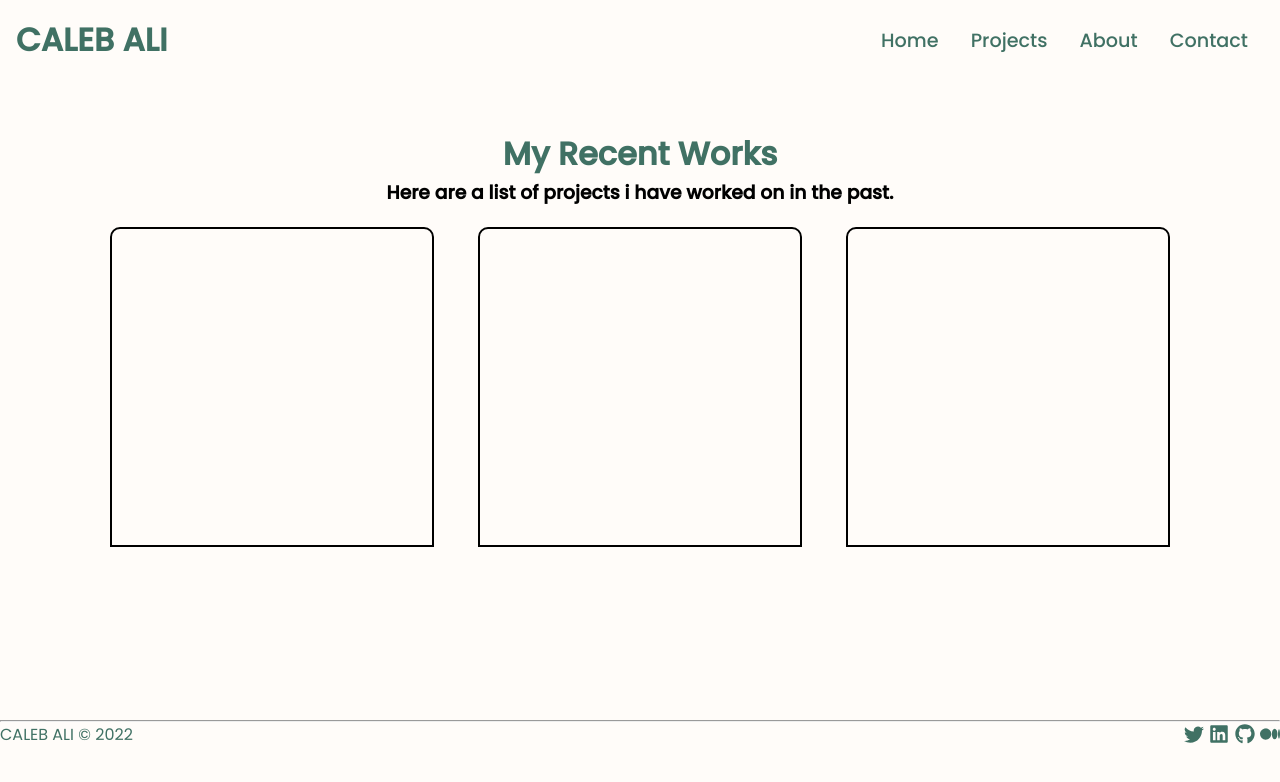
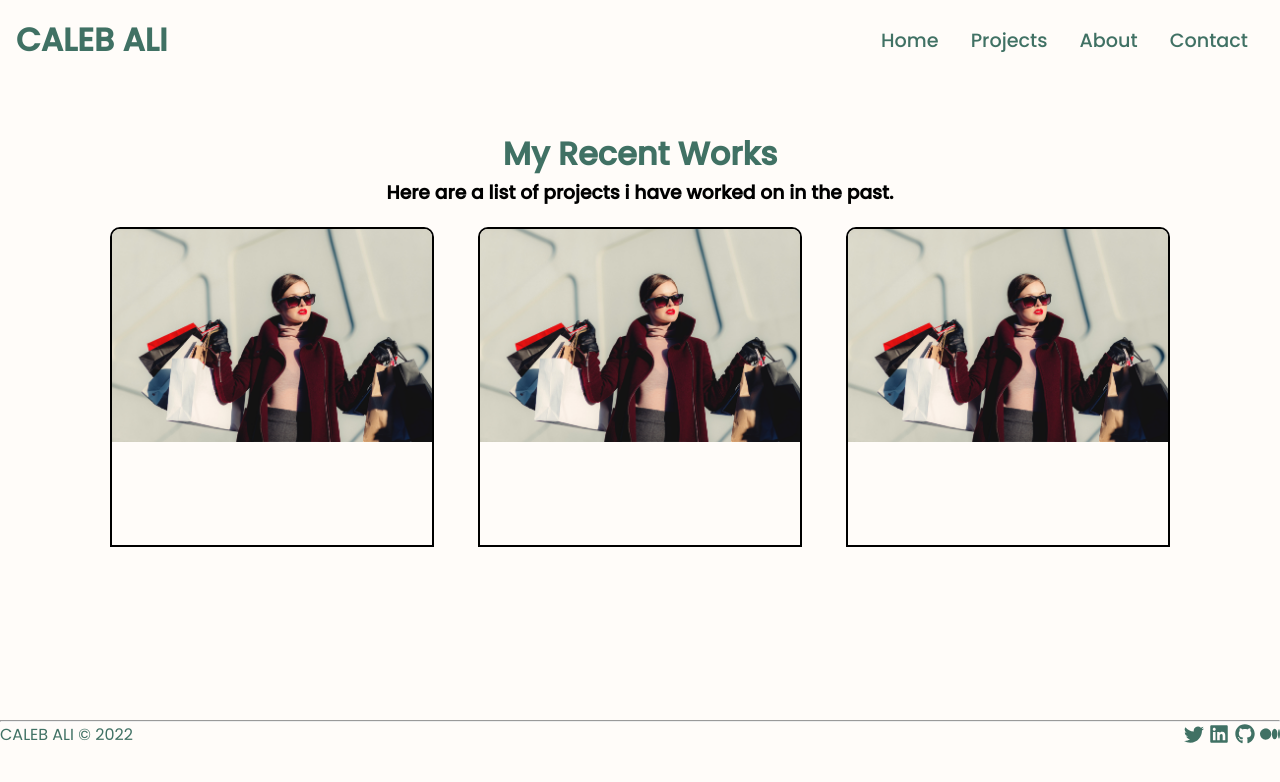
Before and after one commit to caleb-ali/myportfolio, a React (Create React App) app: page /project in a window 1280 px wide. Shown: the top 782 px of the page. Built offline with nearby package versions, Linux system fonts and the light colour scheme.

Commit message:
succesfully added images to cards

```diff
--- a/src/components/Data.js
+++ b/src/components/Data.js
@@ -5,7 +5,7 @@ export const Projectcards  = [
 
     {
         id: 1,
-        img: { img1 },
+        img: img1 ,
         title: "test",
         technology: "react js",
         description: "practice website",
@@ -13,7 +13,7 @@ export const Projectcards  = [
 
     {
         id: 2,
-        img: { img1 },
+        img:  img1 ,
         title: "test",
         technology: "react js",
         description: "practice website",
@@ -22,7 +22,7 @@ export const Projectcards  = [
 
     {
         id: 3,
-        img: { img1 },
+        img: img1 ,
         title: "test",
         technology: "react js",
         description: "practice website",
--- a/src/components/Projectcard.css
+++ b/src/components/Projectcard.css
@@ -6,3 +6,7 @@
     border-radius: 10px 10px 0px 0px;
     overflow: hidden;
 }
+
+.p-img{
+    width: 100%;
+}
--- a/src/components/Projectcard.js
+++ b/src/components/Projectcard.js
@@ -1,11 +1,11 @@
 import React from "react";
 import "./Projectcard.css";
 
-const Projectcard = () => {
+const Projectcard = ({img,link}) => {
     return (
         <div className="p">
-            <a href="">
-                <img src="" alt="" className="p-img"/>
+            <a href={link} target="_blank" rel="nonreferrer">
+                <img src={img} alt="" className="p-img"/>
             </a>
         </div>
     )
--- a/src/components/Projectlist.js
+++ b/src/components/Projectlist.js
@@ -17,7 +17,9 @@ const Projectlist = () => {
         Here are a list of projects i have worked on in the past.
       </h3>
       <div className="pl-list">
-        {Projectcards.map((item)=>(<Projectcard/>))}
+        {Projectcards.map((item)=>(
+        <Projectcard key={item.id} img={item.img} link={item.link}/>
+        ))}
 
       </div>
     </div>
```
